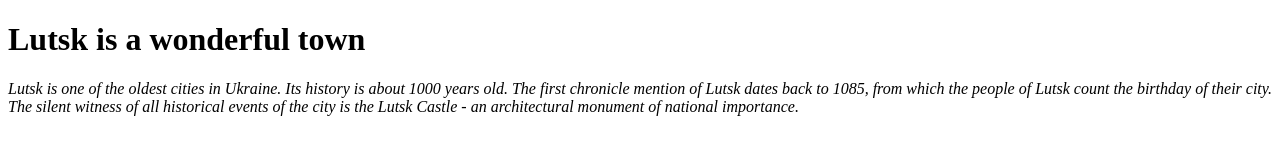
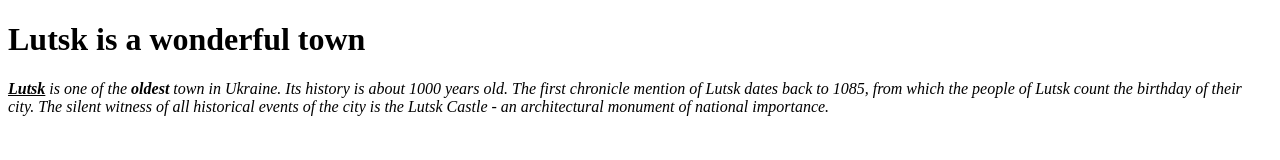
Before and after one commit to IrynaSydoruk/-21.1, a plain HTML site: page index.html in a window 1280 px wide. Drawn offline with Linux system fonts and the light colour scheme.

Commit message:
4 commit

```diff
--- a/index.html
+++ b/index.html
@@ -7,7 +7,7 @@
     <title>Document</title>
 </head>
 <body>
-    <h1>Lutsk is a wonderful town</h1>
-    <em>Lutsk is one of the oldest cities in Ukraine. Its history is about 1000 years old. The first chronicle mention of Lutsk dates back to 1085, from which the people of Lutsk count the birthday of their city. The silent witness of all historical events of the city is the Lutsk Castle - an architectural monument of national importance.</em>
+    <h1><b>Lutsk</b> is a wonderful town</h1>
+    <em><u><b>Lutsk</b></u> is one of the <strong>oldest</strong> town in Ukraine. Its history is about 1000 years old. The first chronicle mention of Lutsk dates back to 1085, from which the people of Lutsk count the birthday of their city. The silent witness of all historical events of the city is the Lutsk Castle - an architectural monument of national importance.</em>
 </body>
 </html>
```
